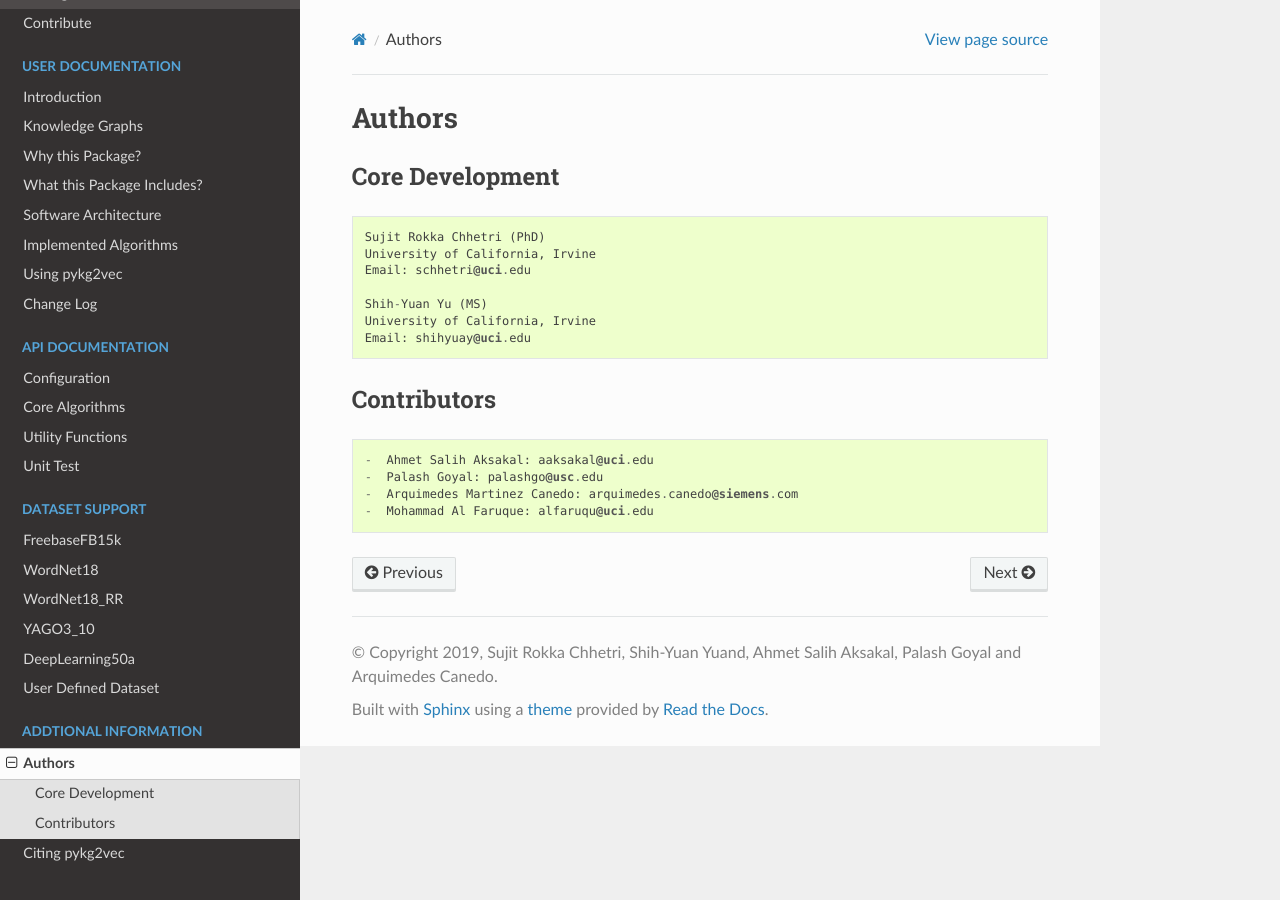
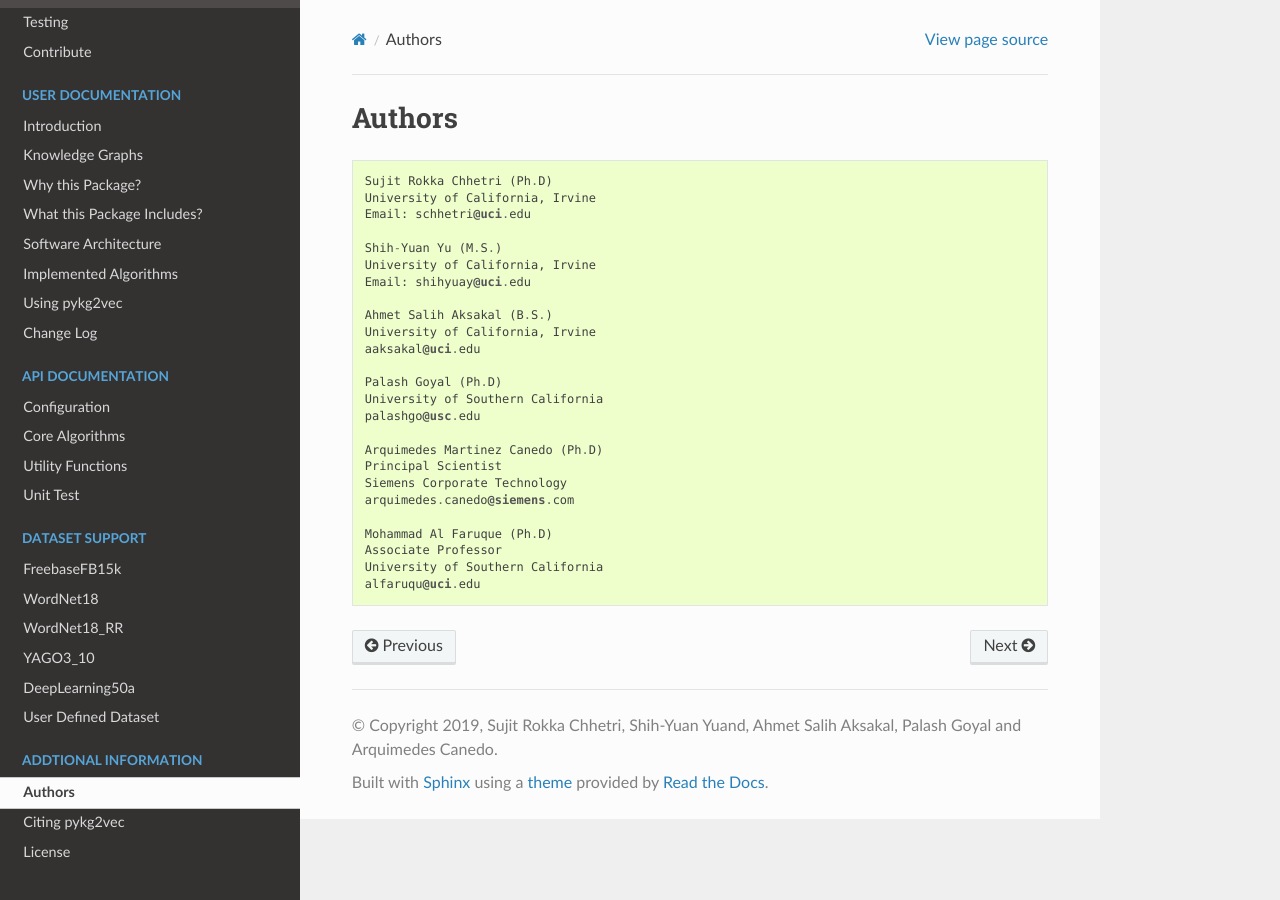
Before and after one commit to Sujit-O/pykg2vec, a Sphinx documentation site: the page built from docs/source/authors.rst, in a window 1280 px wide. Built offline with Sphinx 7.4.7 and the Read the Docs theme 2.0.0, drawn with Linux system fonts in a browser that asks for light colours; formulas are drawn with MathJax 3; pages that are not in the unit, such as notebooks, are missing from menus.

Commit message:
added docs

```diff
--- a/docs/source/authors.rst
+++ b/docs/source/authors.rst
@@ -1,23 +1,29 @@
 Authors
 =======
-
-Core Development
-----------------
 ::
 
-    Sujit Rokka Chhetri (PhD)
+    Sujit Rokka Chhetri (Ph.D)
     University of California, Irvine
     Email: schhetri@uci.edu
 
-    Shih-Yuan Yu (MS)
+    Shih-Yuan Yu (M.S.)
     University of California, Irvine
     Email: shihyuay@uci.edu
 
-Contributors
-------------
-::
+    Ahmet Salih Aksakal (B.S.)
+    University of California, Irvine
+    aaksakal@uci.edu
 
-    -  Ahmet Salih Aksakal: aaksakal@uci.edu
-    -  Palash Goyal: palashgo@usc.edu
-    -  Arquimedes Martinez Canedo: arquimedes.canedo@siemens.com
-    -  Mohammad Al Faruque: alfaruqu@uci.edu
+    Palash Goyal (Ph.D)
+    University of Southern California
+    palashgo@usc.edu
+
+    Arquimedes Martinez Canedo (Ph.D)
+    Principal Scientist
+    Siemens Corporate Technology
+    arquimedes.canedo@siemens.com
+
+    Mohammad Al Faruque (Ph.D)
+    Associate Professor
+    University of Southern California
+    alfaruqu@uci.edu
--- a/docs/source/index.rst
+++ b/docs/source/index.rst
@@ -71,6 +71,7 @@ See the source code repository on github: https://github.com/Sujit-O/pykg2vec
 
    authors
    citations
+   license
 
 
 Indices and tables
```
Also changed, not shown: README.md (+1 -1 lines), docs/source/license.rst (added, +23 -0 lines).
